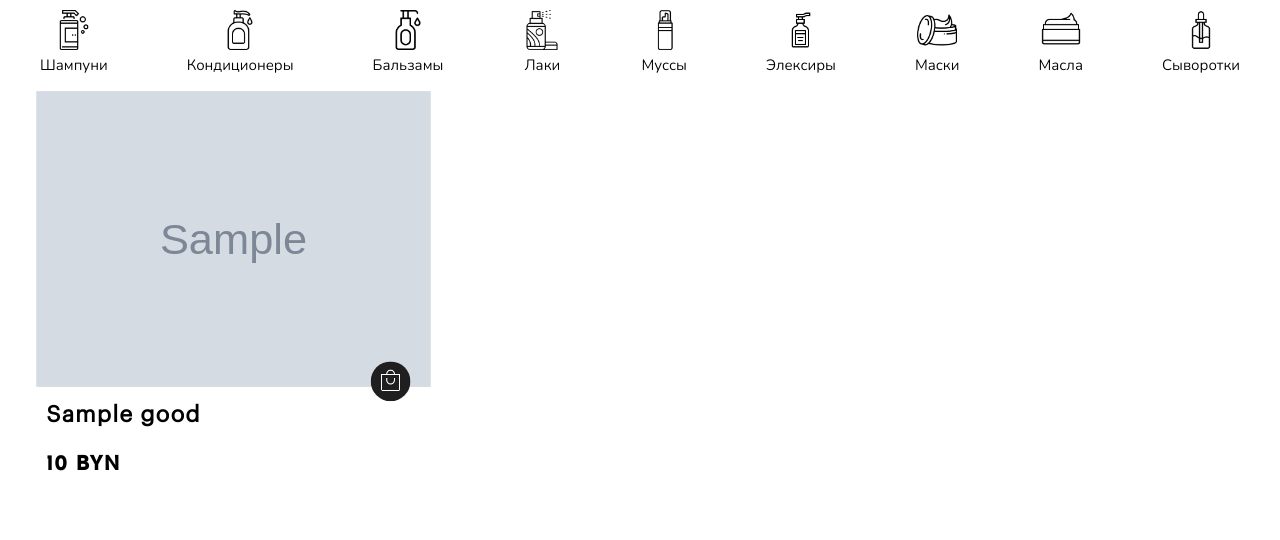
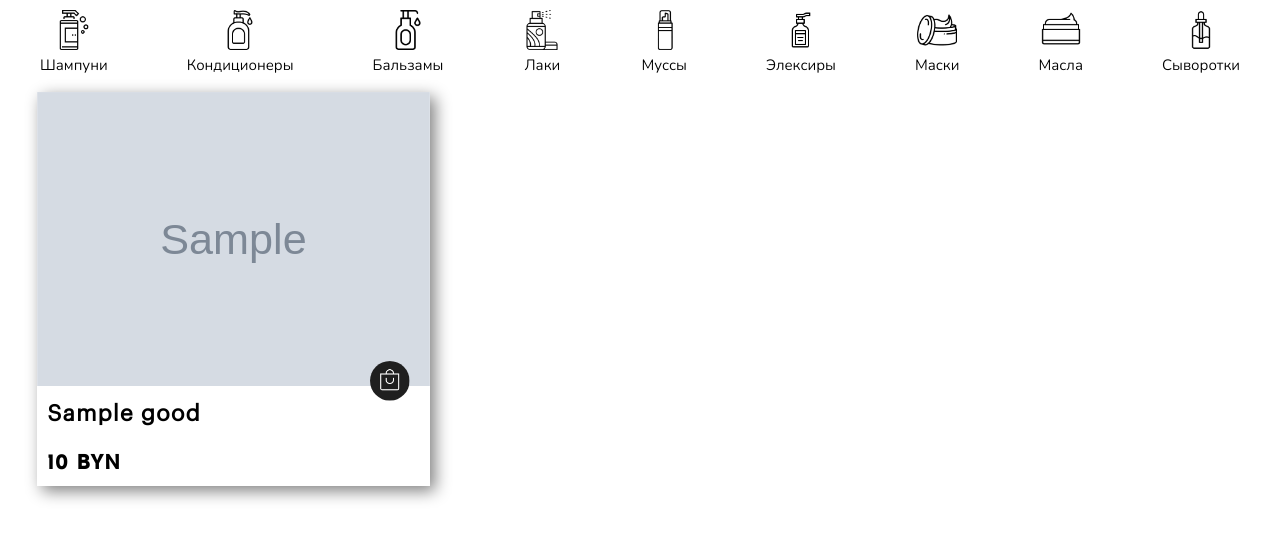
Before and after one commit to iCHera/internet-store, a PHP site: page / in a window 1280 px wide, with the pointer over the restyled element. Shown: the part 65-605 px from the top of the page. Run offline with PHP 8.4, Linux system fonts and the light colour scheme; tables that the repository leaves empty or names only in its code hold one stand-in row (values such as "Sample post"); grey boxes marked "Sample" are stand-in pictures; data that the repository does not hold is empty.

Commit message:
new catalog 2.0

```diff
--- a/public/style/catalog.css
+++ b/public/style/catalog.css
@@ -30,8 +30,9 @@
     }
 
     .goods-list:hover{
-        transform: scale(1.02);
+        transform: scale(1.015);
         transition: 0.7s;
+        box-shadow: 5px 5px 15px grey;
     }
 
     .goods-photo {
```
